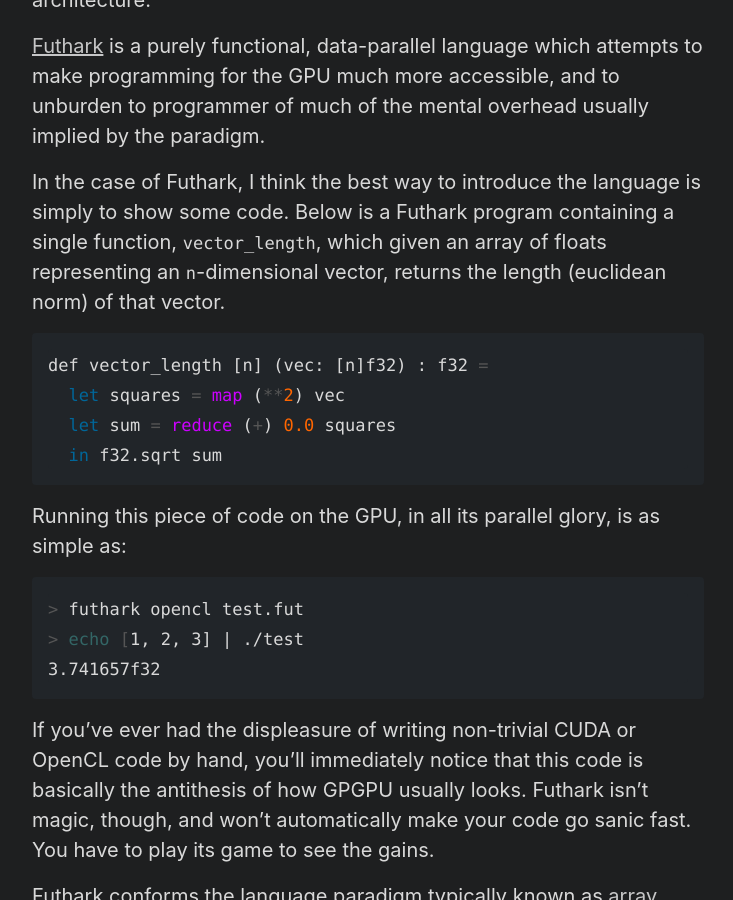
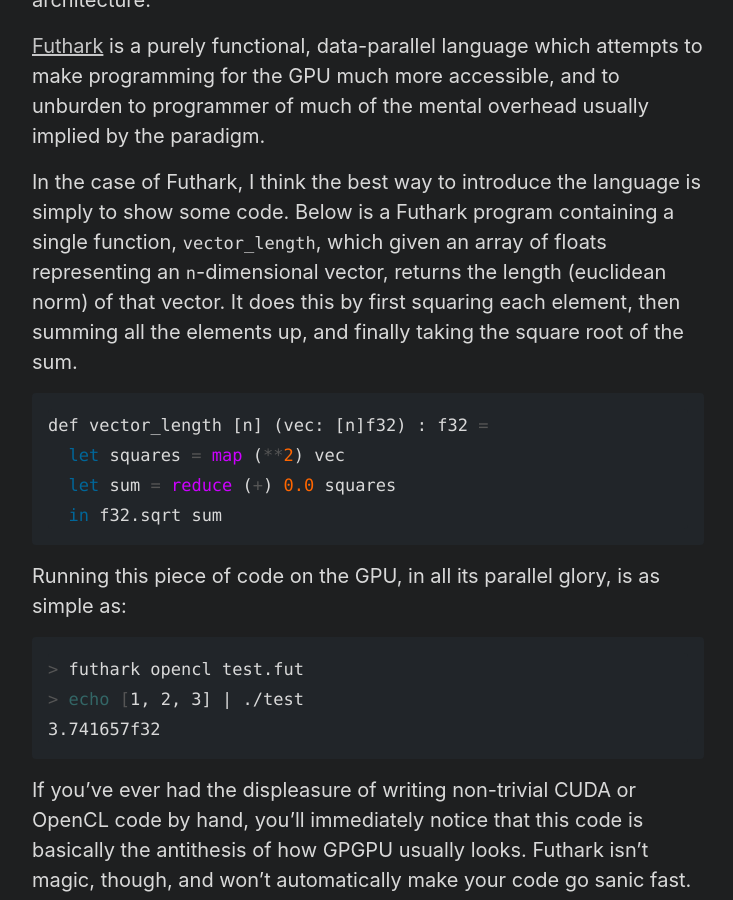
Before and after one commit to pema99/pema99.github.io, a Jekyll site: the page built from _posts/2022-07-28-interestinglangs.md, in a window 1280 px wide and 900 px high, scrolled down 934 px. Shown: the whole window, without its empty margins (272-1005 px from the left). Built offline with Jekyll 4.4.1, drawn with Linux system fonts in a browser that asks for light colours.

Commit message:
Update 2022-07-28-interestinglangs.md

````diff
--- a/_posts/2022-07-28-interestinglangs.md
+++ b/_posts/2022-07-28-interestinglangs.md
@@ -13,7 +13,7 @@
 
 [Futhark](https://futhark-lang.org/) is a purely functional, data-parallel language which attempts to make programming for the GPU much more accessible, and to unburden to programmer of much of the mental overhead usually implied by the paradigm.
 
-In the case of Futhark, I think the best way to introduce the language is simply to show some code. Below is a Futhark program containing a single function, `vector_length`, which given an array of floats representing an `n`-dimensional vector, returns the length (euclidean norm) of that vector.
+In the case of Futhark, I think the best way to introduce the language is simply to show some code. Below is a Futhark program containing a single function, `vector_length`, which given an array of floats representing an `n`-dimensional vector, returns the length (euclidean norm) of that vector. It does this by first squaring each element, then summing all the elements up, and finally taking the square root of the sum.
 
 ```js
 def vector_length [n] (vec: [n]f32) : f32 =
````
